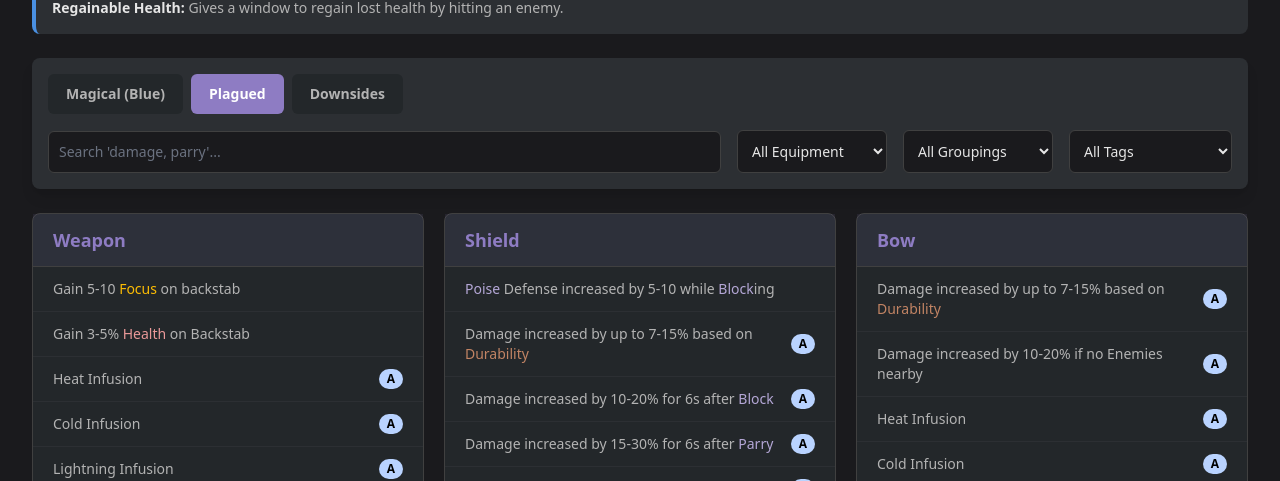
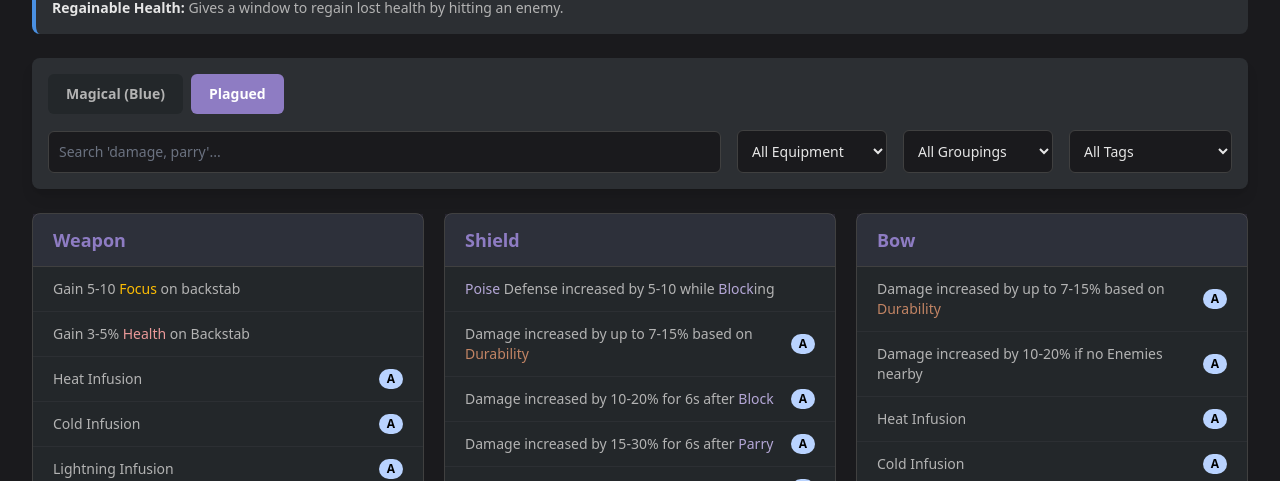
Before and after one commit to thezenba/Enchantments-Guide, a React (Vite) app: page / in a window 1280 px wide. Both pictures are taken after a click on the button "Plagued". Shown: the part 319-800 px from the top of the page. Built offline with nearby package versions, Linux system fonts and the light colour scheme.

Commit message:
Moved 'downsides' into 'plagued'

```diff
--- a/App.tsx
+++ b/App.tsx
@@ -34,10 +34,49 @@ const App: React.FC = () => {
   const tabToDataTypeMap: Record<TabType, EnchantmentType> = {
     magical: 'magicalEnchantments',
     plagued: 'plaguedEnchantments',
-    downsides: 'plaguedDownsides',
   };
 
   const filteredData = useMemo<EquipmentData>(() => {
+    if (activeTab === 'plagued') {
+      // Juntar plaguedEnchantments e plaguedDownsides
+      const plagued = enchantmentData['plaguedEnchantments'];
+      const downsides = enchantmentData['plaguedDownsides'];
+      const searchKeywords = searchTerm.toLowerCase().split(',').map(k => k.trim()).filter(Boolean);
+
+      const equipmentTypes = selectedEquipment === 'all'
+        ? Object.keys(plagued)
+        : [selectedEquipment];
+
+      const result: EquipmentData = {} as EquipmentData;
+
+      for (const eqType of equipmentTypes) {
+        const key = eqType as EquipmentType;
+        const plaguedEnchants = plagued[key] || [];
+        const plaguedDowns = downsides[key] || [];
+        // Filtrar positivos
+        const filteredPlagued = plaguedEnchants.filter((enchant: Enchantment) => {
+          const text = enchant.baseText.toLowerCase();
+          const textMatch = searchKeywords.length === 0 || searchKeywords.every(keyword => text.includes(keyword));
+          const groupMatch = selectedGroup === 'all' || enchant.group === selectedGroup;
+          const tagMatch = selectedTag === 'all' || enchant.tags.includes(selectedTag);
+          return textMatch && groupMatch && tagMatch;
+        });
+        // Filtrar downsides
+        const filteredDowns = plaguedDowns.filter((enchant: Enchantment) => {
+          const text = enchant.baseText.toLowerCase();
+          const textMatch = searchKeywords.length === 0 || searchKeywords.every(keyword => text.includes(keyword));
+          const groupMatch = selectedGroup === 'all' || enchant.group === selectedGroup;
+          const tagMatch = selectedTag === 'all' || enchant.tags.includes(selectedTag);
+          return textMatch && groupMatch && tagMatch;
+        });
+        // Juntar, downsides ao final
+        if (filteredPlagued.length > 0 || filteredDowns.length > 0) {
+          result[key] = [...filteredPlagued, ...filteredDowns.map(d => ({ ...d, isDownside: true }))];
+        }
+      }
+      return result;
+    } else {
+      // Lógica original para magical
       const dataType = tabToDataTypeMap[activeTab];
       const currentData = enchantmentData[dataType];
       const searchKeywords = searchTerm.toLowerCase().split(',').map(k => k.trim()).filter(Boolean);
@@ -66,6 +105,7 @@ const App: React.FC = () => {
           }
       }
       return result;
+    }
   }, [activeTab, searchTerm, selectedEquipment, selectedGroup, selectedTag]);
 
   return (
--- a/components/Controls.tsx
+++ b/components/Controls.tsx
@@ -26,7 +26,6 @@ interface ControlsProps {
 const tabConfig: { id: TabType; label: string; activeClass: string }[] = [
     { id: 'magical', label: 'Magical (Blue)', activeClass: 'bg-[#4a90e2] border-[#4a90e2] text-white' },
     { id: 'plagued', label: 'Plagued', activeClass: 'bg-[#8e7cc3] border-[#8e7cc3] text-white' },
-    { id: 'downsides', label: 'Downsides', activeClass: 'bg-[#d0021b] border-[#d0021b] text-white' },
 ];
 
 const Controls: React.FC<ControlsProps> = (props) => {
--- a/components/EquipmentCard.tsx
+++ b/components/EquipmentCard.tsx
@@ -15,12 +15,19 @@ interface EquipmentCardProps {
 const tabStyles: Record<TabType, string> = {
   magical: 'bg-[rgba(74,144,226,0.1)] text-[#4a90e2]',
   plagued: 'bg-[rgba(142,124,195,0.1)] text-[#8e7cc3]',
-  downsides: 'bg-[rgba(208,2,27,0.1)] text-white',
 };
 
 const EquipmentCard: React.FC<EquipmentCardProps> = ({ equipmentType, enchantments, tab, searchTerm, isMultiColumn }) => {
   if (enchantments.length === 0) {
     return null;
+  }
+
+  // Separar downsides dos positivos apenas na aba plagued
+  let positives = enchantments;
+  let downsides: Enchantment[] = [];
+  if (tab === 'plagued') {
+    positives = enchantments.filter(e => !(e as any).isDownside);
+    downsides = enchantments.filter(e => (e as any).isDownside);
   }
 
   return (
@@ -29,10 +36,20 @@ const EquipmentCard: React.FC<EquipmentCardProps> = ({ equipmentType, enchantmen
         {EQUIPMENT_NAME_MAP[equipmentType]}
       </div>
       <ul className={`list-none p-0 ${isMultiColumn ? 'lg:columns-3 md:columns-2 columns-1 column-gap-6 p-4' : ''}`}>
-        {enchantments.map((enchant) => (
+        {positives.map((enchant) => (
           <EnchantmentListItem key={enchant.id} enchantment={enchant} searchTerm={searchTerm} />
         ))}
       </ul>
+      {tab === 'plagued' && downsides.length > 0 && (
+        <div className="mt-2 rounded-lg bg-[rgba(208,2,27,0.08)] p-2">
+          <div className="text-[#d0021b] font-semibold mb-1 text-sm">Downsides</div>
+          <ul className={`list-none p-0 ${isMultiColumn ? 'lg:columns-3 md:columns-2 columns-1 column-gap-6' : ''}`}>
+            {downsides.map((enchant) => (
+              <EnchantmentListItem key={enchant.id} enchantment={enchant} searchTerm={searchTerm} />
+            ))}
+          </ul>
+        </div>
+      )}
     </div>
   );
 };
--- a/types.ts
+++ b/types.ts
@@ -1,7 +1,7 @@
 
 export type EnchantmentType = 'magicalEnchantments' | 'plaguedEnchantments' | 'plaguedDownsides';
 
-export type TabType = 'magical' | 'plagued' | 'downsides';
+export type TabType = 'magical' | 'plagued';
 
 export type EquipmentType = 'weapon' | 'shield' | 'bow' | 'helm' | 'armor' | 'pants' | 'gloves';
 
```
Lines whose indentation alone changed are shown as unchanged.
